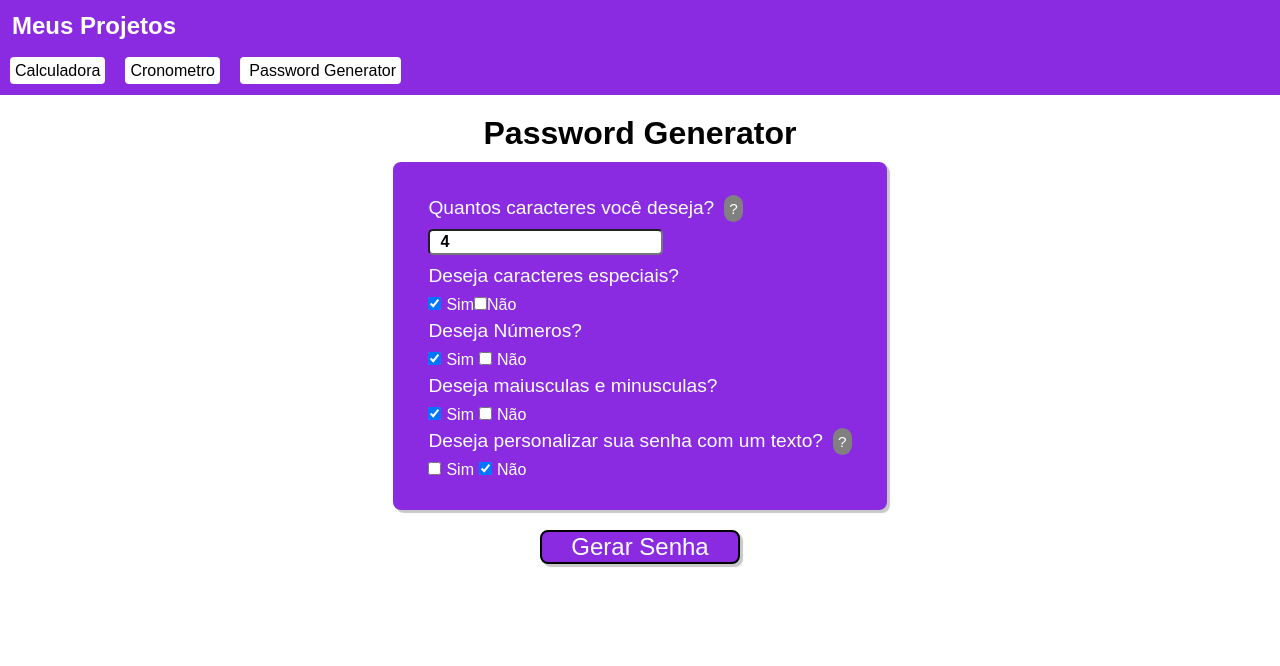
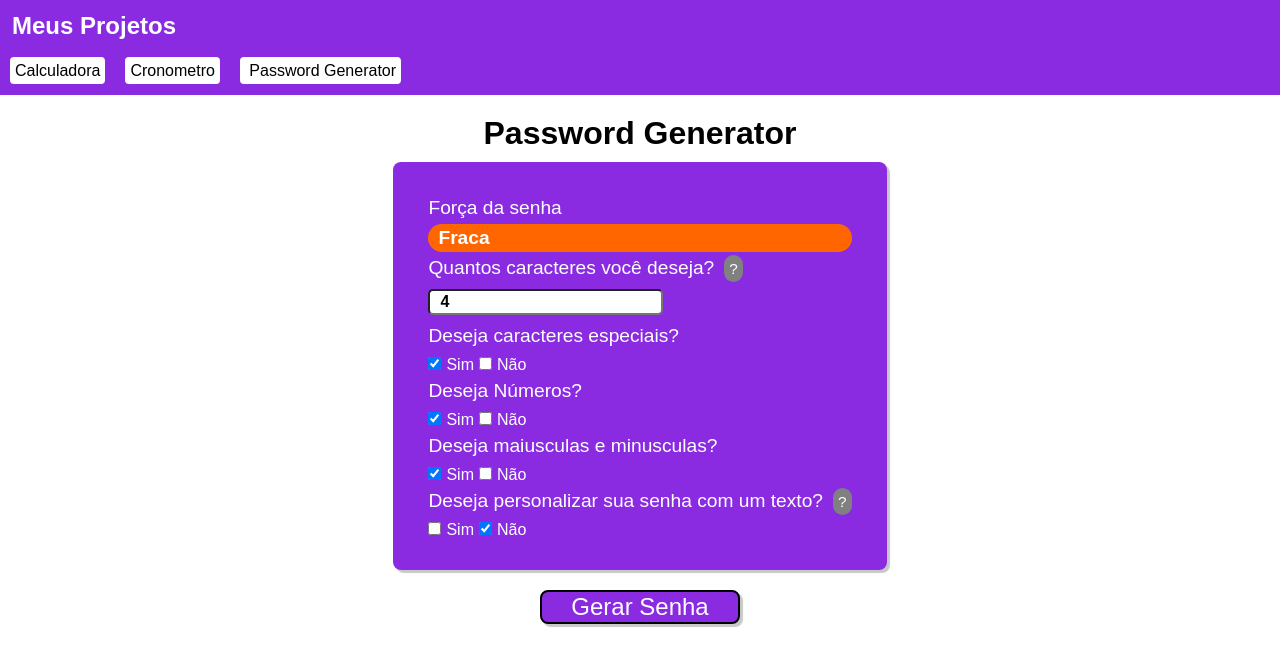
Before and after one commit to pauloszuparits/React-Portifolio, a React (Create React App) app in the folder my-app/: page /pssgen in a window 1280 px wide. Shown: the top 666 px of the page. Built offline with nearby package versions, Linux system fonts and the light colour scheme.

Commit message:
Foi implementada a funcionalidade de força de senha e correção do input de quantdidade de caracteres onde foi adicionado um useEffect para barrar um input menor que 4

```diff
--- a/my-app/src/pages/GeradorSenhas/PssGen/index.js
+++ b/my-app/src/pages/GeradorSenhas/PssGen/index.js
@@ -112,6 +112,32 @@ export default function PssGen(){
             }
       }
 
+      useEffect(()=>{
+        if(!gerado){
+            if(carac < 4){
+                setCarac(4);
+            }
+        }
+
+      }, [carac])
+
+    function forca(){
+        let forca = 1;
+        forca *= carac;
+        if(simEsp){
+            forca *= 4;
+        }
+        if(simMai){
+            forca *= 3;
+        }
+        if(simNum){
+            forca *= 3
+        }
+
+        return forca;
+
+    }
+
 
       //função para embaralhar a string gerada - retorna uma sttring que se tornará senha
       function embaralhar(stg){
@@ -124,10 +150,6 @@ export default function PssGen(){
             }
             return arr.join("");
       }
-
-
-
-
 
 
       function gerar(){  //escolhe a opção selecionada pelo usuário e manda para o gerador
@@ -392,14 +414,25 @@ export default function PssGen(){
 
             {/* quantidade de caracteres */}
             <div className="itens">
+                <p className="Item-pss">Força da senha </p>
+                {/* <button onClick={forca}>Teste</button> */}
+
+                { forca() <= 12 ? <p className="Item-pss forca" id="muito-fraco">Muito fraca</p>
+                : forca() <= 144 ? <p className="Item-pss forca" id="fraco">Fraca </p>
+                : forca() <= 252 ? <p className="Item-pss forca" id="media">Média</p>
+                : forca() <= 288 ? <p className="Item-pss forca" id="forte">Forte</p>
+                : forca() <= 432 ? <p className="Item-pss forca" id="muito-forte">Muito Forte</p>
+                : forca() <= 864 ? <p className="Item-pss forca" id="absurdo">Me explica o que você quer com essa senha</p>
+                : <p className="Item-pss forca" id="easterEgg">Como você chegou até aqui?</p>}
+
                 <p className="Item-pss">Quantos caracteres você deseja?
                     <abbr title={duvidaCarac} id="duvida">?</abbr>
                 </p>
                 <input type="number" min={4} value={carac} onInput={(e)=>{setCarac(e.target.value); }} className="Item-pss" id="input-pss"/>
 
                 <p className="Item-pss">Deseja caracteres especiais?</p>
-                <input type="checkbox" checked={simEsp} onChange={()=>{handleChangeEsp()}} className="Item-pss check"/>Sim
-                <input type="checkbox" checked={naoEsp} onChange={()=>{handleChangeEsp()}}/>Não
+                <input type="checkbox" checked={simEsp} onChange={()=>{handleChangeEsp()}} className="Item-pss"/>Sim
+                <input type="checkbox" checked={naoEsp} onChange={()=>{handleChangeEsp()}}className="Item-pss"/>Não
 
                 <p className="Item-pss">Deseja Números?</p>
                 <input type="checkbox" checked={simNum} onChange={()=>{handleChangeNum()}} className="Item-pss"/>Sim
--- a/my-app/src/pages/GeradorSenhas/PssGen/passGen.css
+++ b/my-app/src/pages/GeradorSenhas/PssGen/passGen.css
@@ -117,3 +117,44 @@ input.Item-pss{
     display: flex;
     flex-direction: column;
 }
+
+.forca{
+    border-radius: 20px;
+    padding: 3px 0px 3px 10px;
+    font-weight: bolder;
+}
+
+#muito-fraco{
+    background-color: red;
+
+}
+
+#fraco{
+    background-color: rgb(255, 102, 0);
+
+}
+
+#media{
+    background-color: rgb(251, 255, 0);
+    color: black;
+
+}
+
+#forte{
+    background-color: rgb(9, 255, 0);
+
+}
+
+#muito-forte{
+    background-color: rgb(0, 47, 255);
+
+}
+
+#absurdo{
+    background-color: rgb(0, 247, 255);
+
+}
+
+#easterEgg{
+    background-color: black;
+}
```
